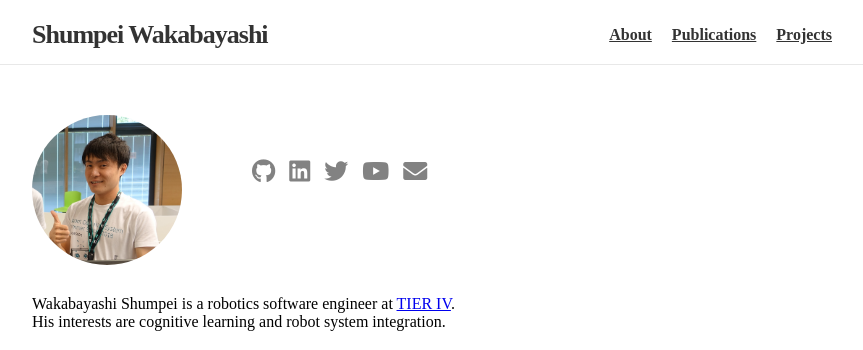
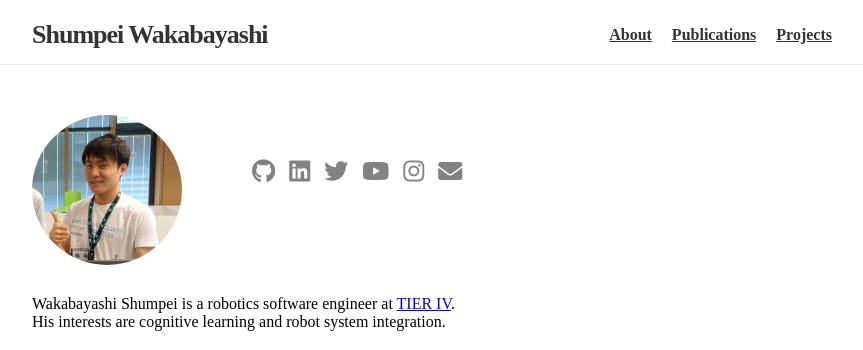
Before and after one commit to shmpwk/shmpwk.github.io, a Jekyll site: the page built from index.md, in a window 1280 px wide. Shown: the top 350 px of the page, without its empty margins (208-1071 px from the left). Built offline with Jekyll 4.4.1, drawn with Linux system fonts in a browser that asks for light colours; a style sheet for code colours, icons or effects is not loaded.

Commit message:
feat: add instagram (#2)
Signed-off-by: Shumpei Wakabayashi <shumpei.wakabayashi@tier4.jp>

```diff
--- a/_config.yaml
+++ b/_config.yaml
@@ -5,6 +5,7 @@ github_username: shmpwk
 linkedin_username: shumpei-wakabayashi
 twitter_username: picckachu
 youtube_username: \@shumpei.wakabayashi
+instagram_username: shumpei.wakabayashi
 email: wakabayashi@jsk.imi.i.u-tokyo.ac.jp
 plugins:
   - jekyll-feed
--- a/_includes/head.html
+++ b/_includes/head.html
@@ -6,6 +6,7 @@
   <link rel="stylesheet" href="{{ "/assets/css/main.css" | relative_url }}">
   <link rel="stylesheet" href="https://cdnjs.cloudflare.com/ajax/libs/font-awesome/5.15.3/css/all.min.css">
   <link rel="stylesheet" href="https://cdn.jsdelivr.net/gh/jpswalsh/academicons@1/css/academicons.min.css">
+  <link rel="stylesheet" href="https://cdnjs.cloudflare.com/ajax/libs/font-awesome/5.15.4/css/all.min.css">
   {%- feed_meta -%}
   {%- if jekyll.environment == 'production' and site.google_analytics -%}
     {%- include google-analytics.html -%}
--- a/_layouts/home.html
+++ b/_layouts/home.html
@@ -29,6 +29,10 @@ layout: default
         <a href="https://www.youtube.com/{{ site.youtube_username }}" target="_blank" rel="noopener noreferrer">
           <i class="fab fa-youtube"></i></a>
         {% endif %}
+        {% if site.instagram_username %}
+        <a href="https://www.instagram.com/{{ site.instagram_username }}" target="_blank" rel="noopener noreferrer">
+          <i class="fab fa-instagram"></i></a>
+        {% endif %}
         {% if site.email %}
         <a href="mailto:{{ site.email }}">
           <i class="fas fa-envelope"></i>
```
